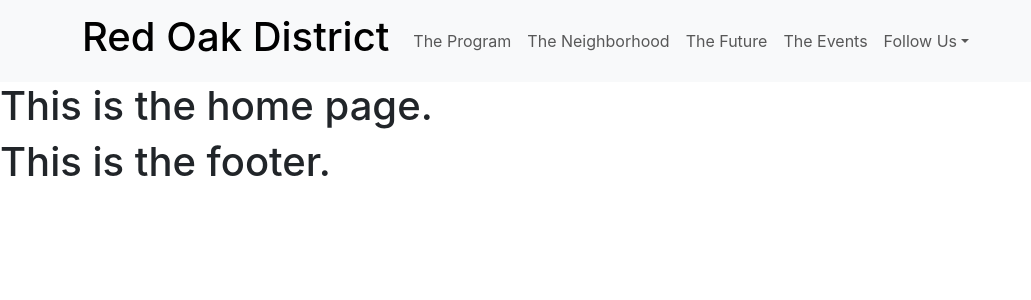
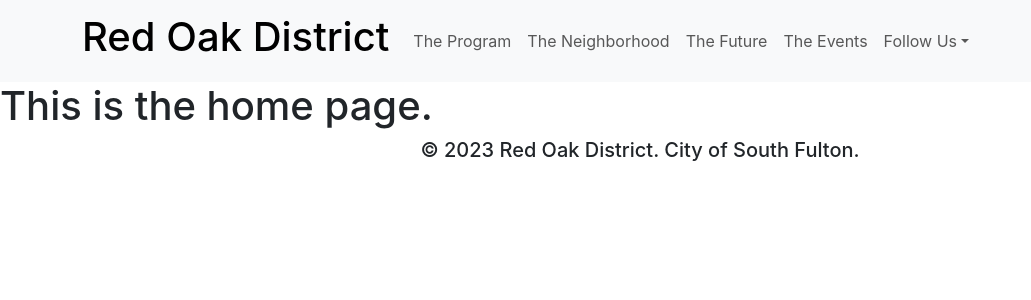
Before and after one commit to roblingjohn/red-oak-district, a React (Create React App) app: page / in a window 1280 px wide. Shown: the top 300 px of the page, without its empty margins (0-1031 px from the left). Built offline with nearby package versions, Linux system fonts and the light colour scheme.

Commit message:
Adds footer text.

```diff
--- a/package.json
+++ b/package.json
@@ -7,6 +7,7 @@
     "@testing-library/react": "^13.4.0",
     "@testing-library/user-event": "^13.5.0",
     "bootstrap": "^5.3.2",
+    "moment": "^2.29.4",
     "react": "^18.2.0",
     "react-bootstrap": "^2.9.1",
     "react-dom": "^18.2.0",
--- a/src/containers/Footer.jsx
+++ b/src/containers/Footer.jsx
@@ -1,9 +1,12 @@
+import moment from "moment";
 import React from "react";
 
 const Footer = () => {
   return (
     <div>
-      <h1>This is the footer.</h1>
+      <h5 class="text-center">
+        © {moment().format("YYYY")} Red Oak District. City of South Fulton.
+      </h5>
     </div>
   );
 };
```
Also changed, not shown: 1 other file (tests, documents, lock files or other folders).
